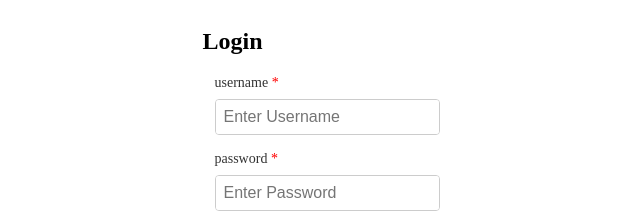
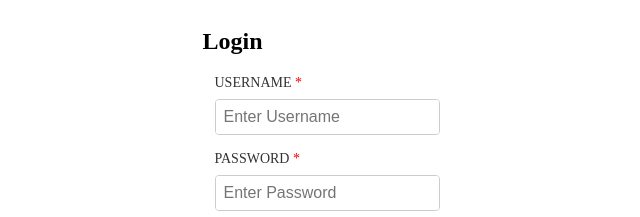
Before and after one commit to codemonk61/dashboard, a React (Create React App) app: page /login in a window 1280 px wide. Shown: the top 217 px of the page, without its empty margins (313-953 px from the left). Built offline with nearby package versions, Linux system fonts and the light colour scheme; a web font is replaced by a local one.

Commit message:
change the text capital

```diff
--- a/src/pages/Login.jsx
+++ b/src/pages/Login.jsx
@@ -61,7 +61,7 @@ const Login = () => {
                             <Input
                                 placeholder="Enter Username"
                                 name="username"
-                                label="username"
+                                label="USERNAME"
                                 required
                                 type="text"
                                 value={formik.values.username}
@@ -79,7 +79,7 @@ const Login = () => {
                                 required
                                 type="password"
                                 name="password"
-                                label="password"
+                                label="PASSWORD"
                                 value={formik.values.password}
                                 onChange={formik.handleChange}
                                 onBlur={formik.handleBlur}
```
